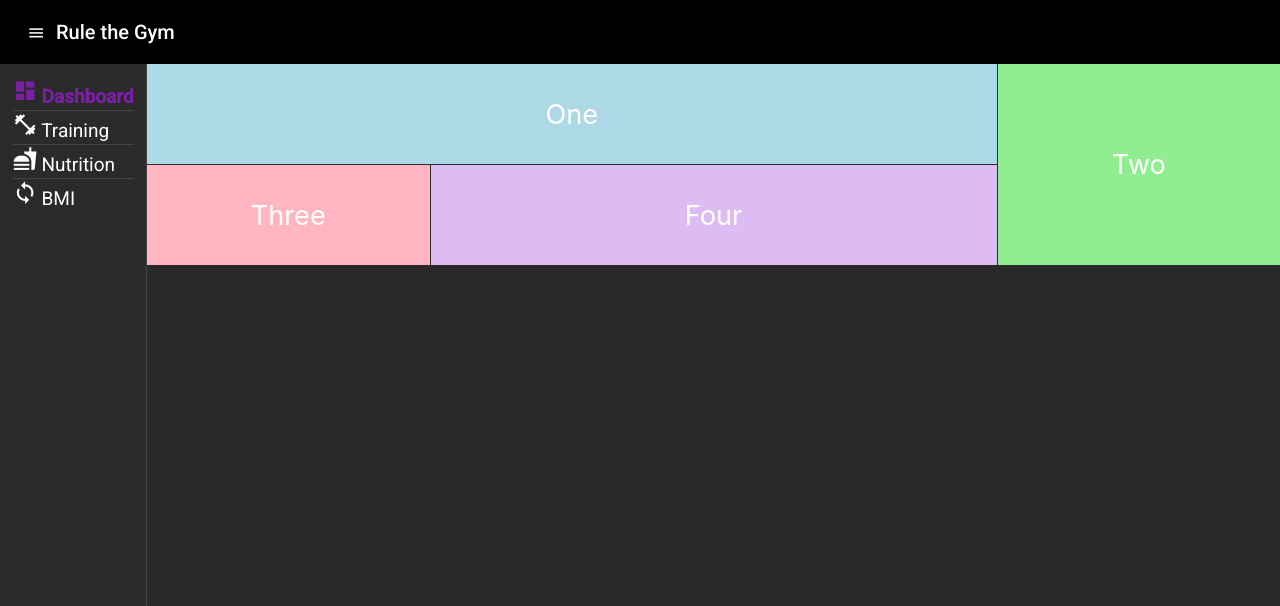
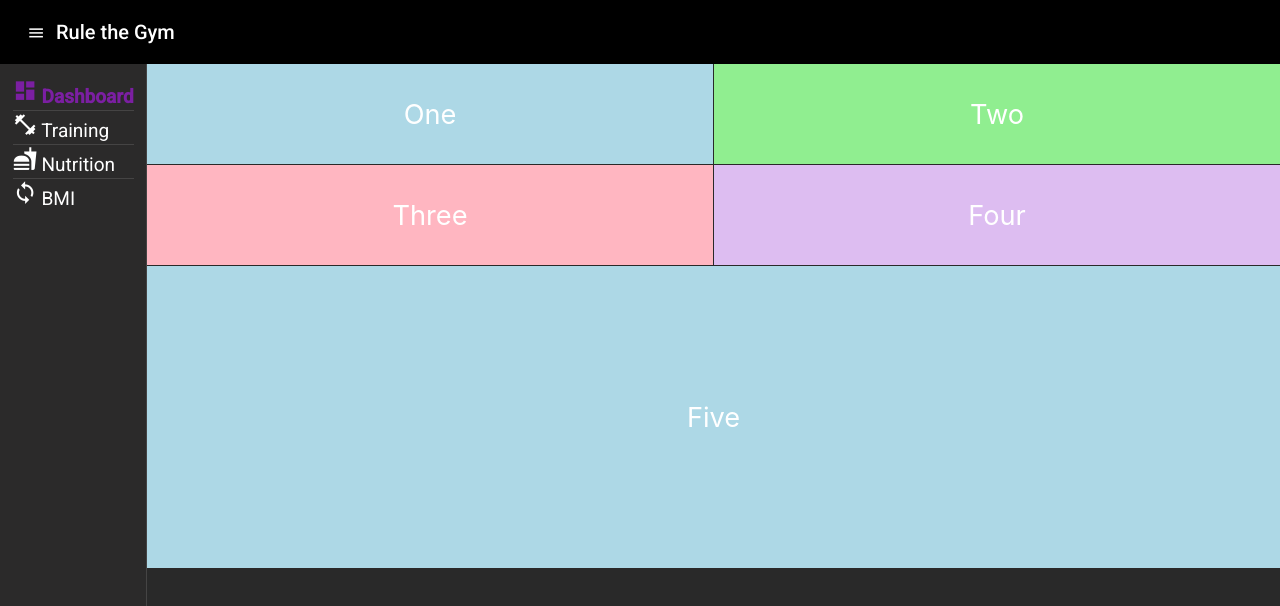
Before and after one commit to tthomasb/FitnessWebApp, an Angular app in the folder Rule-the-Gym/: page /#/dashboard in a window 1280 px wide. Shown: the top 606 px of the page. Built offline with nearby package versions, Linux system fonts and the light colour scheme.

Commit message:
first changes dashboard

```diff
--- a/Rule-the-Gym/src/app/components/dashboard/dashboard.component.ts
+++ b/Rule-the-Gym/src/app/components/dashboard/dashboard.component.ts
@@ -5,6 +5,7 @@ export interface Tile {
   cols: number;
   rows: number;
   text: string;
+  //picture: ;
 }
 
 /**
@@ -21,9 +22,10 @@ export class DashboardComponent implements OnInit {
   ngOnInit(): void {}
 
   tiles: Tile[] = [
-    { text: 'One', cols: 3, rows: 1, color: 'lightblue' },
-    { text: 'Two', cols: 1, rows: 2, color: 'lightgreen' },
-    { text: 'Three', cols: 1, rows: 1, color: 'lightpink' },
+    { text: 'One', cols: 2, rows: 1, color: 'lightblue' },
+    { text: 'Two', cols: 2, rows: 1, color: 'lightgreen' },
+    { text: 'Three', cols: 2, rows: 1, color: 'lightpink' },
     { text: 'Four', cols: 2, rows: 1, color: '#DDBDF1' },
+    { text: 'Five', cols: 4, rows: 3, color: 'lightblue' },
   ];
 }
```
